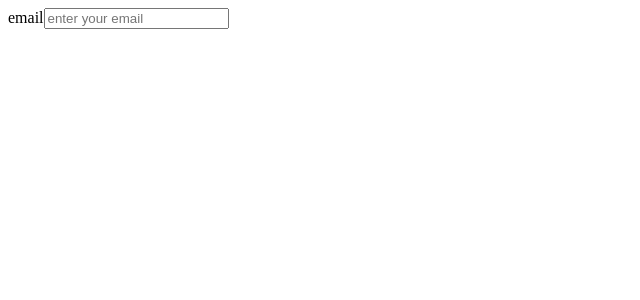
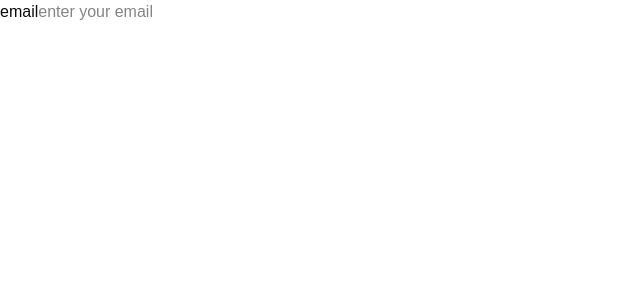
Before and after one commit to Aditya-Thakor/LMS, a React (Vite) app in the folder Frontend/: page /login in a window 1280 px wide. Shown: the top 300 px of the page, without its empty margins (0-640 px from the left). Built offline with nearby package versions, Linux system fonts and the light colour scheme.

Commit message:
pulled the upcoming code

```diff
--- a/Frontend/src/index.css
+++ b/Frontend/src/index.css
@@ -0,0 +1,130 @@
+@import "tailwindcss";
+@import "tw-animate-css";
+@import "shadcn/tailwind.css";
+@import "@fontsource-variable/geist";
+
+@custom-variant dark (&:is(.dark *));
+
+@theme inline {
+    --font-heading: var(--font-sans);
+    --font-sans: 'Geist Variable', sans-serif;
+    --color-sidebar-ring: var(--sidebar-ring);
+    --color-sidebar-border: var(--sidebar-border);
+    --color-sidebar-accent-foreground: var(--sidebar-accent-foreground);
+    --color-sidebar-accent: var(--sidebar-accent);
+    --color-sidebar-primary-foreground: var(--sidebar-primary-foreground);
+    --color-sidebar-primary: var(--sidebar-primary);
+    --color-sidebar-foreground: var(--sidebar-foreground);
+    --color-sidebar: var(--sidebar);
+    --color-chart-5: var(--chart-5);
+    --color-chart-4: var(--chart-4);
+    --color-chart-3: var(--chart-3);
+    --color-chart-2: var(--chart-2);
+    --color-chart-1: var(--chart-1);
+    --color-ring: var(--ring);
+    --color-input: var(--input);
+    --color-border: var(--border);
+    --color-destructive: var(--destructive);
+    --color-accent-foreground: var(--accent-foreground);
+    --color-accent: var(--accent);
+    --color-muted-foreground: var(--muted-foreground);
+    --color-muted: var(--muted);
+    --color-secondary-foreground: var(--secondary-foreground);
+    --color-secondary: var(--secondary);
+    --color-primary-foreground: var(--primary-foreground);
+    --color-primary: var(--primary);
+    --color-popover-foreground: var(--popover-foreground);
+    --color-popover: var(--popover);
+    --color-card-foreground: var(--card-foreground);
+    --color-card: var(--card);
+    --color-foreground: var(--foreground);
+    --color-background: var(--background);
+    --radius-sm: calc(var(--radius) * 0.6);
+    --radius-md: calc(var(--radius) * 0.8);
+    --radius-lg: var(--radius);
+    --radius-xl: calc(var(--radius) * 1.4);
+    --radius-2xl: calc(var(--radius) * 1.8);
+    --radius-3xl: calc(var(--radius) * 2.2);
+    --radius-4xl: calc(var(--radius) * 2.6);
+}
+
+:root {
+    --background: oklch(1 0 0);
+    --foreground: oklch(0.145 0 0);
+    --card: oklch(1 0 0);
+    --card-foreground: oklch(0.145 0 0);
+    --popover: oklch(1 0 0);
+    --popover-foreground: oklch(0.145 0 0);
+    --primary: oklch(0.205 0 0);
+    --primary-foreground: oklch(0.985 0 0);
+    --secondary: oklch(0.97 0 0);
+    --secondary-foreground: oklch(0.205 0 0);
+    --muted: oklch(0.97 0 0);
+    --muted-foreground: oklch(0.556 0 0);
+    --accent: oklch(0.97 0 0);
+    --accent-foreground: oklch(0.205 0 0);
+    --destructive: oklch(0.577 0.245 27.325);
+    --border: oklch(0.922 0 0);
+    --input: oklch(0.922 0 0);
+    --ring: oklch(0.708 0 0);
+    --chart-1: oklch(0.87 0 0);
+    --chart-2: oklch(0.556 0 0);
+    --chart-3: oklch(0.439 0 0);
+    --chart-4: oklch(0.371 0 0);
+    --chart-5: oklch(0.269 0 0);
+    --radius: 0.625rem;
+    --sidebar: oklch(0.985 0 0);
+    --sidebar-foreground: oklch(0.145 0 0);
+    --sidebar-primary: oklch(0.205 0 0);
+    --sidebar-primary-foreground: oklch(0.985 0 0);
+    --sidebar-accent: oklch(0.97 0 0);
+    --sidebar-accent-foreground: oklch(0.205 0 0);
+    --sidebar-border: oklch(0.922 0 0);
+    --sidebar-ring: oklch(0.708 0 0);
+}
+
+.dark {
+    --background: oklch(0.145 0 0);
+    --foreground: oklch(0.985 0 0);
+    --card: oklch(0.205 0 0);
+    --card-foreground: oklch(0.985 0 0);
+    --popover: oklch(0.205 0 0);
+    --popover-foreground: oklch(0.985 0 0);
+    --primary: oklch(0.922 0 0);
+    --primary-foreground: oklch(0.205 0 0);
+    --secondary: oklch(0.269 0 0);
+    --secondary-foreground: oklch(0.985 0 0);
+    --muted: oklch(0.269 0 0);
+    --muted-foreground: oklch(0.708 0 0);
+    --accent: oklch(0.269 0 0);
+    --accent-foreground: oklch(0.985 0 0);
+    --destructive: oklch(0.704 0.191 22.216);
+    --border: oklch(1 0 0 / 10%);
+    --input: oklch(1 0 0 / 15%);
+    --ring: oklch(0.556 0 0);
+    --chart-1: oklch(0.87 0 0);
+    --chart-2: oklch(0.556 0 0);
+    --chart-3: oklch(0.439 0 0);
+    --chart-4: oklch(0.371 0 0);
+    --chart-5: oklch(0.269 0 0);
+    --sidebar: oklch(0.205 0 0);
+    --sidebar-foreground: oklch(0.985 0 0);
+    --sidebar-primary: oklch(0.488 0.243 264.376);
+    --sidebar-primary-foreground: oklch(0.985 0 0);
+    --sidebar-accent: oklch(0.269 0 0);
+    --sidebar-accent-foreground: oklch(0.985 0 0);
+    --sidebar-border: oklch(1 0 0 / 10%);
+    --sidebar-ring: oklch(0.556 0 0);
+}
+
+@layer base {
+  * {
+    @apply border-border outline-ring/50;
+    }
+  body {
+    @apply bg-background text-foreground;
+    }
+  html {
+    @apply font-sans;
+    }
+}
--- a/Frontend/src/pages/Auth/Login.jsx
+++ b/Frontend/src/pages/Auth/Login.jsx
@@ -5,7 +5,7 @@
 
   return (
     <div>
-      <Input
+    <Input
         label={"email"}
         type={"email"}
         name={"email"}
--- a/Frontend/vite.config.js
+++ b/Frontend/vite.config.js
@@ -1,11 +1,19 @@
 import react, { reactCompilerPreset } from '@vitejs/plugin-react'
 import babel from '@rolldown/plugin-babel'
 import { defineConfig } from 'vite'
+import tailwindcss from "@tailwindcss/vite";
+import { fileURLToPath } from "node:url";
 
 // https://vite.dev/config/
 export default defineConfig({
   plugins: [
     react(),
+    tailwindcss(),
     babel({ presets: [reactCompilerPreset()] })
   ],
+   resolve: {
+    alias: {
+      "@": fileURLToPath(new URL("./src", import.meta.url)),
+    },
+  },
 })
```
Also changed, not shown: Frontend/jsconfig.json (added, +9 -0 lines), Frontend/package.json (+10 -1 lines), Frontend/components.json (added), 2 other files (tests, documents, lock files or other folders).
